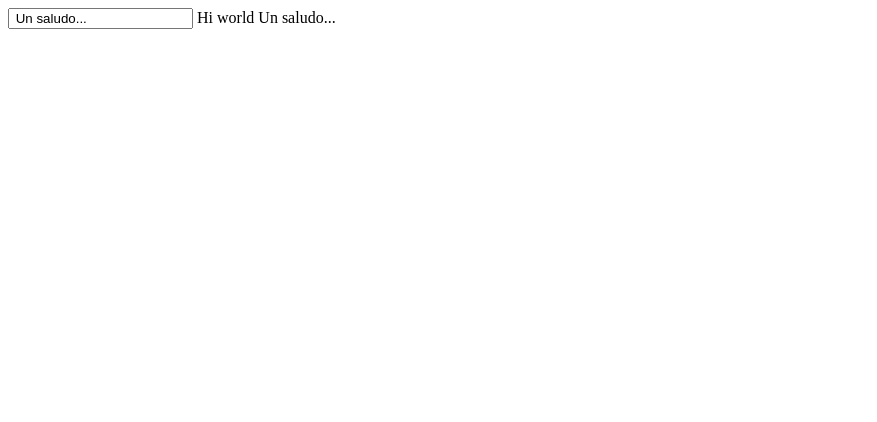
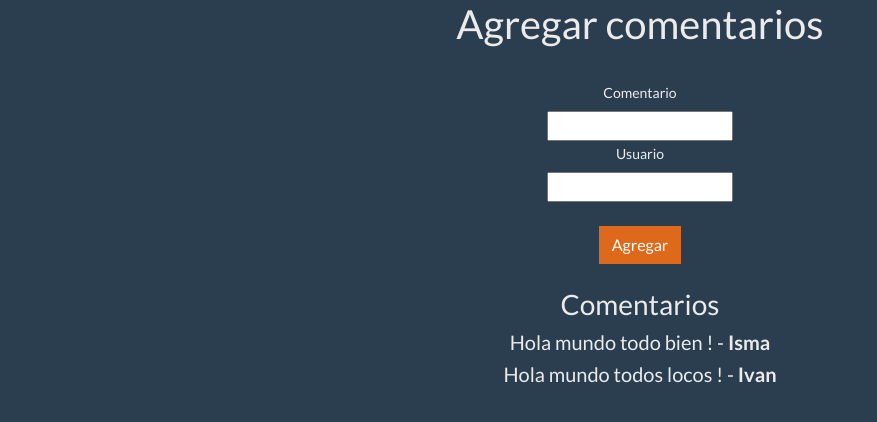
Before and after one commit to ivan-sf/curso_angular, a plain HTML site: page index.html in a window 1280 px wide. Shown: the whole page, without its empty margins (0-877 px from the left). Drawn offline with nearby package versions, Linux system fonts and the light colour scheme.

Commit message:
Sistema de comentarios en html

```diff
--- a/controller.js
+++ b/controller.js
@@ -1,4 +1,19 @@
 var app = angular.module("Mi-primer-APP-AngularJS", [])
 app.controller("nombreControlador", function($scope){
- $scope.frase = " Un saludo...";
+ $scope.frase = "Agregar comentarios";
+ $scope.nuevoComentario = {};
+ $scope.comentarios = [
+ 	{
+ 		comentario: "Hola mundo todo bien !",
+ 		usuario: "Isma"
+ 	},
+ 	{
+ 		comentario: "Hola mundo todos locos !",
+ 		usuario: "Ivan"
+ 	}
+ ];
+ $scope.agregarComentario = function () {
+ 	$scope.comentarios.push($scope.nuevoComentario);
+ 	$scope.nuevoComentario = {};
+ }
 });﻿
--- a/index.html
+++ b/index.html
@@ -3,11 +3,32 @@
 <head>
 	<meta charset="UTF-8">
 	<title>Pruebas y Test curso AngularJS</title>
+
+	<link rel="stylesheet" href="https://bootswatch.com/4/superhero/bootstrap.min.css">
+
 	<script src="https://ajax.googleapis.com/ajax/libs/angularjs/1.3.8/angular.min.js"></script>
 	<script src="controller.js"></script>
 </head>
 <body ng-controller="nombreControlador">
-	<input type="text" ng-model="frase">
-	{{"Hi world"+ frase}}
+
+	<center>
+
+		<h1>{{frase}}</h1> <br>
+
+		<label for="">Comentario</label><br>
+		<input type="text" width="100" ng-model="nuevoComentario.comentario"><br>
+		<label for="">Usuario</label><br>
+		<input type="text" ng-model="nuevoComentario.usuario"><br><br>
+		<button type="button" class="btn btn-primary" ng-click="agregarComentario()">Agregar</button><br><br>
+
+
+		<h3>Comentarios</h3>
+			<h5 ng-repeat="comentario in comentarios">
+				{{comentario.comentario}} - <b> {{ comentario.usuario }} </b>
+			</h5>
+
+	</center>
+
+
 </body>
 </html>
```
